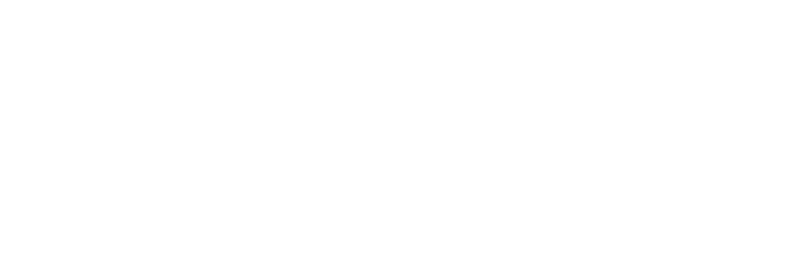
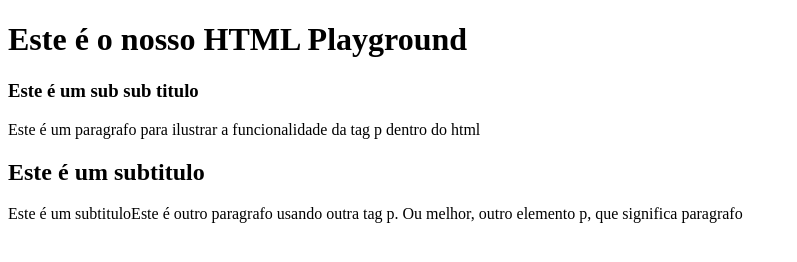
Before and after one commit to douglascorrea/html_playground, a plain HTML site: page index.html in a window 1280 px wide. Shown: the whole page, without its empty margins (0-797 px from the left). Drawn offline with Linux system fonts and the light colour scheme.

Commit message:
Explicado paragrafo <p> e <h1>

```diff
--- a/index.html
+++ b/index.html
@@ -1,11 +1,22 @@
 <!DOCTYPE html>
 <html lang="pt-br">
-<head>
-    <meta charset="UTF-8">
-    <meta http-equiv="X-UA-Compatible" content="IE=edge">
-    <meta name="viewport" content="width=device-width, initial-scale=1.0">
+  <head>
+    <meta charset="UTF-8" />
+    <meta http-equiv="X-UA-Compatible" content="IE=edge" />
+    <meta name="viewport" content="width=device-width, initial-scale=1.0" />
     <title>HTML Playground</title>
-</head>
-<body>
-</body>
+  </head>
+  <body>
+    <h1>Este é o nosso HTML Playground</h1>
+    <h3>Este é um sub sub titulo</h3>
+    <p>
+      Este é um paragrafo para ilustrar a funcionalidade da tag p dentro do html
+    </p>
+
+    <h2>Este é um subtitulo</h2>
+    <p>
+      Este é um subtituloEste é outro paragrafo usando outra tag p. Ou melhor,
+      outro elemento p, que significa paragrafo
+    </p>
+  </body>
 </html>
```
